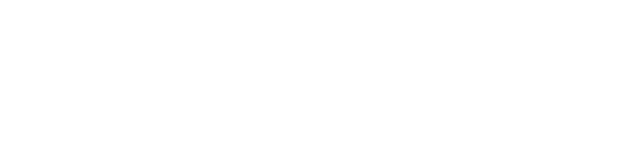
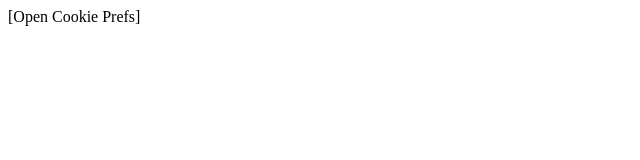
Before and after one commit to jamestomasino/cookieconsent, a plain HTML site: page index.html in a window 1280 px wide. Both pictures are taken after a click on the button "Accept All". Shown: the whole page, without its empty margins (0-640 px from the left). Drawn offline with Linux system fonts and the light colour scheme.

Commit message:
cookieconsent global object

```diff
--- a/cookieconsent.js
+++ b/cookieconsent.js
@@ -40,7 +40,20 @@ window.onload = function() {
   }
 
   function gpc () {
-    return (navigator.globalPrivacyControl == "1" || window.globalPrivacyControl == "1")
+    return (navigator.globalPrivacyControl || window.globalPrivacyControl)
+  }
+
+  function showBanner() {
+    cookie_consent_banner.style.display = 'block';
+  }
+
+  function hideBanner() {
+    cookie_consent_banner.style.display = 'none';
+  }
+
+  window.cookieconsent = {
+    show: showBanner,
+    hide: hideBanner
   }
 
   function setConsent(consent) {
@@ -53,16 +66,9 @@ window.onload = function() {
       'analytics_storage': consent.analytics ? 'granted' : 'denied',
       'ad_personalization': consent.preferences ? 'granted' : 'denied',
     };
+    window.cookieconsent.consentMode = consentMode
     gtag('consent', 'update', consentMode);
     localStorage.setItem('consentMode', JSON.stringify(consentMode));
-  }
-
-  function showBanner() {
-    cookie_consent_banner.style.display = 'block';
-  }
-
-  function hideBanner() {
-    cookie_consent_banner.style.display = 'none';
   }
 
   if (cookie_consent_banner) {
--- a/index.html
+++ b/index.html
@@ -13,5 +13,6 @@
 	</head>
 
 	<body>
+		<div class="cookie-consent-banner-open">[Open Cookie Prefs]</div>
   </body>
 </html>
```
